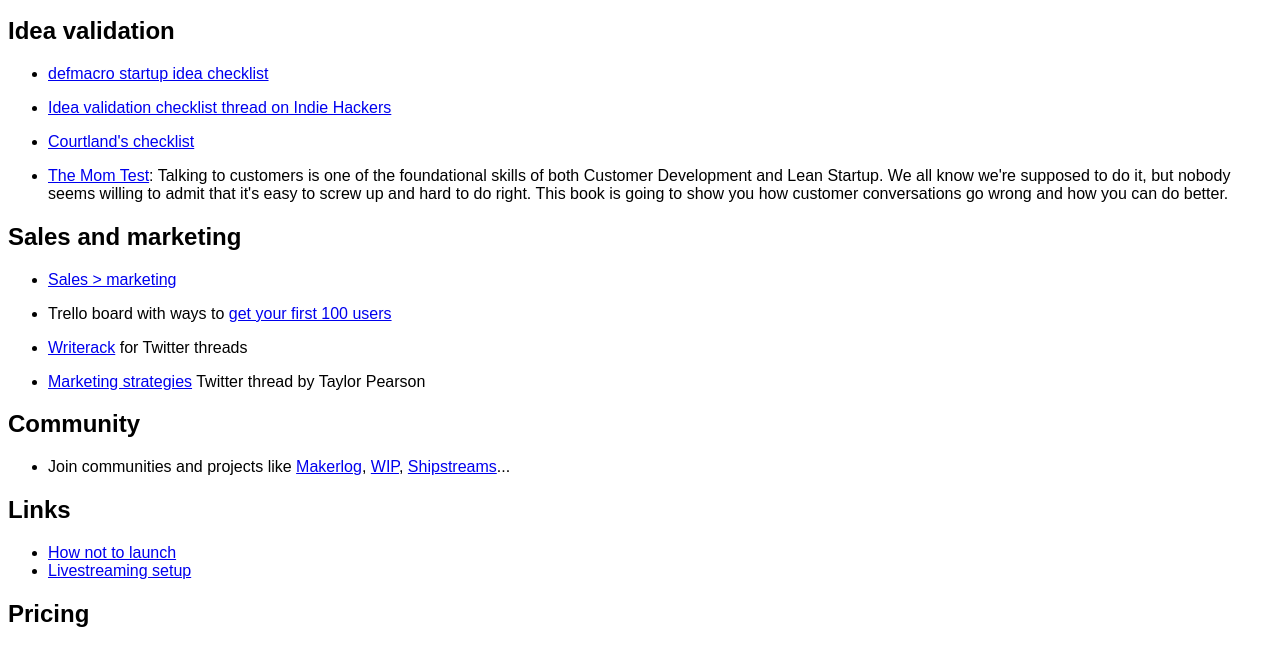
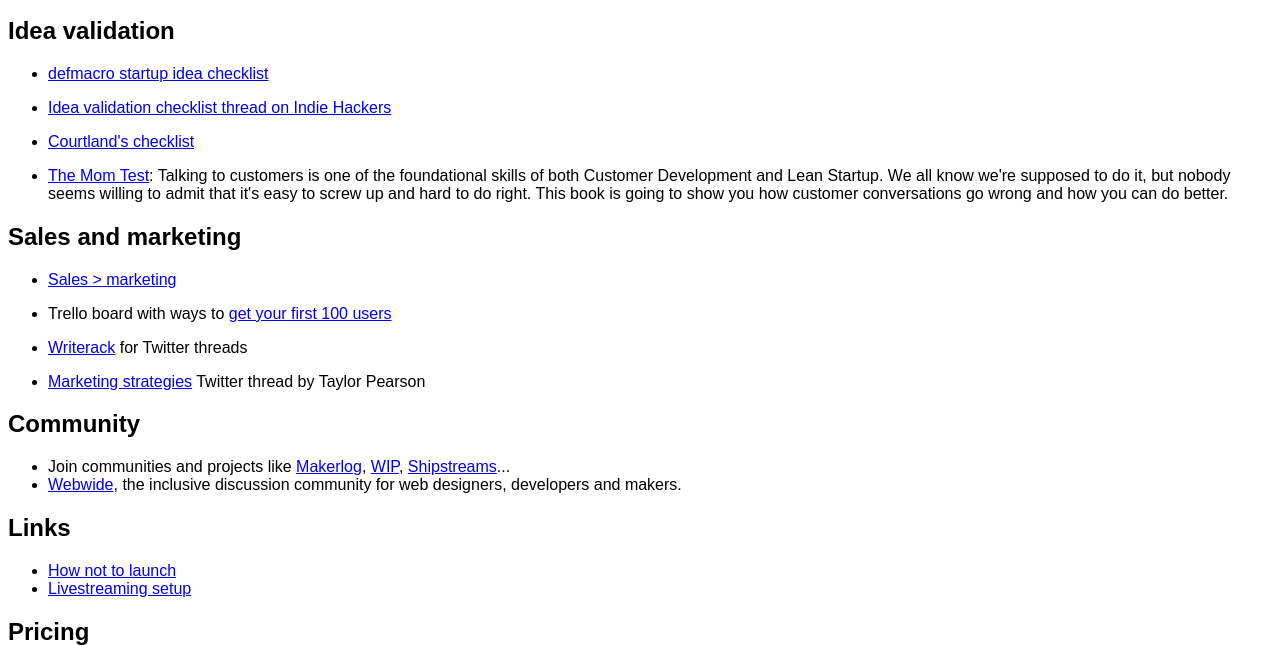
Before and after one commit to raulrpearson/journey-to-maker, a Gatsby site: page / in a window 1280 px wide. Shown: the part 101-746 px from the top of the page. Built offline with nearby package versions, Linux system fonts and the light colour scheme; Gatsby itself is replaced by a stand-in of ours.

Commit message:
Add Webwide link

```diff
--- a/src/pages/index.mdx
+++ b/src/pages/index.mdx
@@ -48,6 +48,8 @@
 
 - Join communities and projects like [Makerlog](https://getmakerlog.com),
   [WIP](https://wip.chat/), [Shipstreams](https://shipstreams.com/)...
+- [Webwide](https://hello.webwide.io/), the inclusive discussion community for
+  web designers, developers and makers.
 
 ## Links
 
```
